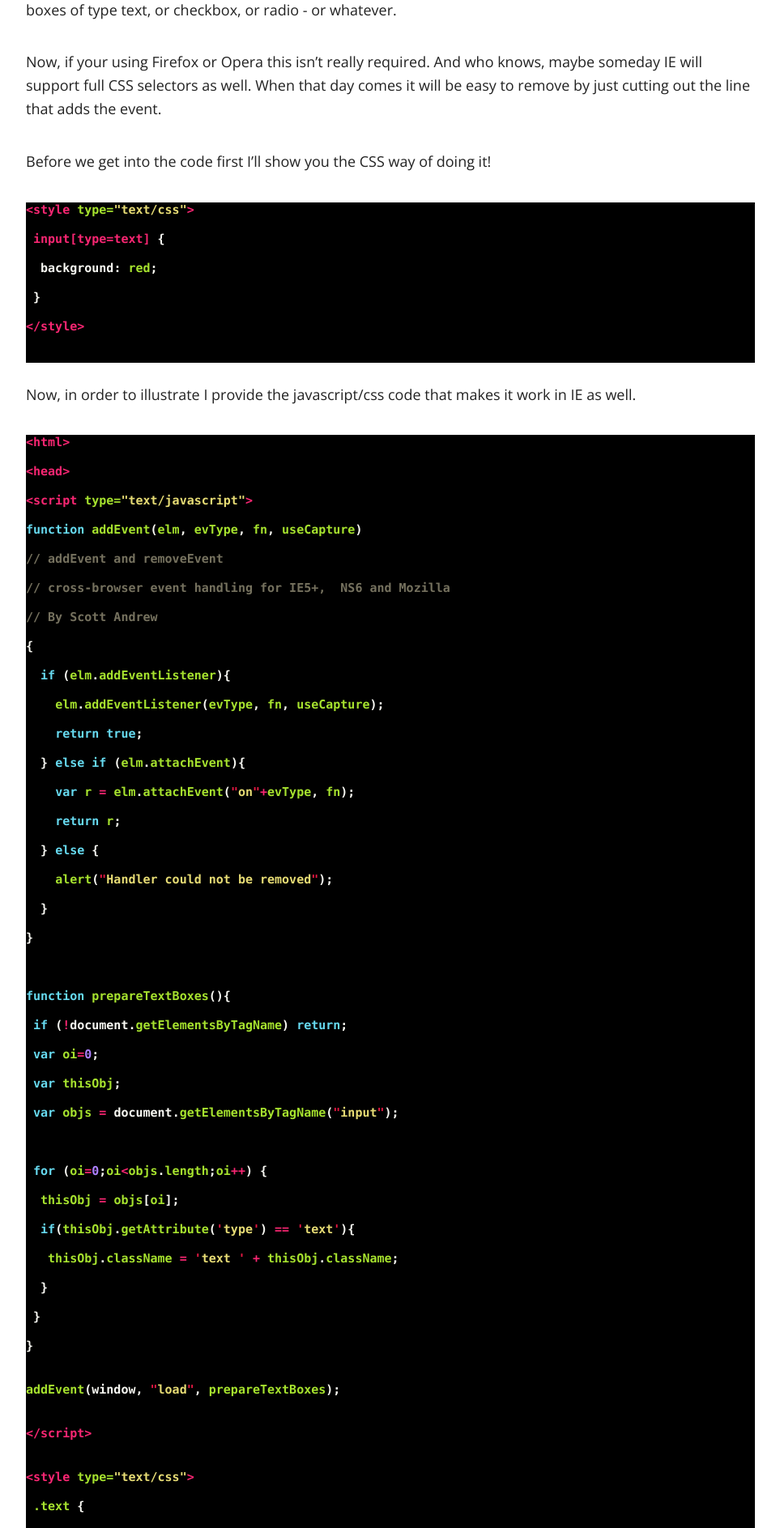
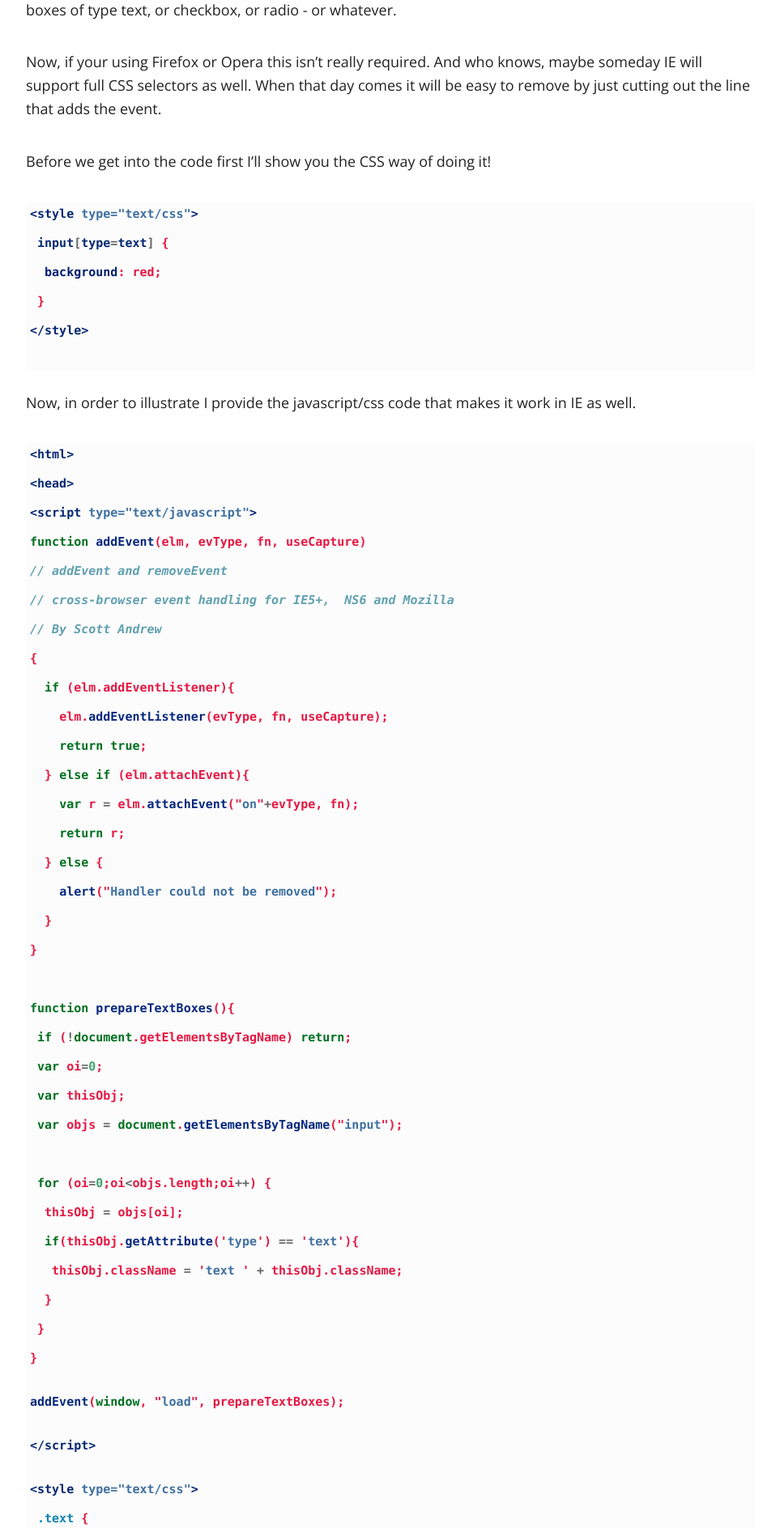
Before and after one commit to finalcut/finalcut.github.io, a Jekyll site: the page built from _posts/2005-05-24-styling-all-input-typetext-webpage.markdown, in a window 1280 px wide. Shown: the part 897-2784 px from the top of the page at 81% size, without its empty margins (158-1121 px from the left). Built offline with Jekyll 4.4.1, drawn with Linux system fonts in a browser that asks for light colours; nearby versions of some CDN libraries.

Commit message:
change syntax highligher style

```diff
--- a/assets/css/post.css
+++ b/assets/css/post.css
@@ -532,7 +532,8 @@
 pre {
   word-wrap: break-word;
   margin-bottom: 1.5625rem;
-  background: black;
+  background: #fcfcfc;
+  padding: 5px;
 }
 
 code {
--- a/assets/css/style.css
+++ b/assets/css/style.css
@@ -540,71 +540,67 @@
     -moz-border-radius: 4px;
     border-radius: 4px;
 }
-.highlight pre {background: black;}
-.highlight .hll { background-color: #49483e }
-.highlight .c { color: #75715e } /* Comment */
-.highlight .err { color: #960050; background-color: #1e0010 } /* Error */
-.highlight .k { color: #66d9ef } /* Keyword */
-.highlight .l { color: #ae81ff } /* Literal */
-.highlight .n { color: #f8f8f2 } /* Name */
-.highlight .o { color: #f92672 } /* Operator */
-.highlight .p { color: #f8f8f2 } /* Punctuation */
-.highlight .cm { color: #75715e } /* Comment.Multiline */
-.highlight .cp { color: #75715e } /* Comment.Preproc */
-.highlight .c1 { color: #75715e } /* Comment.Single */
-.highlight .cs { color: #75715e } /* Comment.Special */
+/.highlight .hll { background-color: #ffffcc }
+.highlight .c { color: #60a0b0; font-style: italic } /* Comment */
+.highlight .err { border: 1px solid #FF0000 } /* Error */
+.highlight .k { color: #007020; font-weight: bold } /* Keyword */
+.highlight .o { color: #666666 } /* Operator */
+.highlight .cm { color: #60a0b0; font-style: italic } /* Comment.Multiline */
+.highlight .cp { color: #007020 } /* Comment.Preproc */
+.highlight .c1 { color: #60a0b0; font-style: italic } /* Comment.Single */
+.highlight .cs { color: #60a0b0; background-color: #fff0f0 } /* Comment.Special */
+.highlight .gd { color: #A00000 } /* Generic.Deleted */
 .highlight .ge { font-style: italic } /* Generic.Emph */
+.highlight .gr { color: #FF0000 } /* Generic.Error */
+.highlight .gh { color: #000080; font-weight: bold } /* Generic.Heading */
+.highlight .gi { color: #00A000 } /* Generic.Inserted */
+.highlight .go { color: #808080 } /* Generic.Output */
+.highlight .gp { color: #c65d09; font-weight: bold } /* Generic.Prompt */
 .highlight .gs { font-weight: bold } /* Generic.Strong */
-.highlight .kc { color: #66d9ef } /* Keyword.Constant */
-.highlight .kd { color: #66d9ef } /* Keyword.Declaration */
-.highlight .kn { color: #f92672 } /* Keyword.Namespace */
-.highlight .kp { color: #66d9ef } /* Keyword.Pseudo */
-.highlight .kr { color: #66d9ef } /* Keyword.Reserved */
-.highlight .kt { color: #66d9ef } /* Keyword.Type */
-.highlight .ld { color: #e6db74 } /* Literal.Date */
-.highlight .m { color: #ae81ff } /* Literal.Number */
-.highlight .s { color: #e6db74 } /* Literal.String */
-.highlight .na { color: #a6e22e } /* Name.Attribute */
-.highlight .nb { color: #f8f8f2 } /* Name.Builtin */
-.highlight .nc { color: #a6e22e } /* Name.Class */
-.highlight .no { color: #66d9ef } /* Name.Constant */
-.highlight .nd { color: #a6e22e } /* Name.Decorator */
-.highlight .ni { color: #f8f8f2 } /* Name.Entity */
-.highlight .ne { color: #a6e22e } /* Name.Exception */
-.highlight .nf { color: #a6e22e } /* Name.Function */
-.highlight .nl { color: #f8f8f2 } /* Name.Label */
-.highlight .nn { color: #f8f8f2 } /* Name.Namespace */
-.highlight .nx { color: #a6e22e } /* Name.Other */
-.highlight .py { color: #f8f8f2 } /* Name.Property */
-.highlight .nt { color: #f92672 } /* Name.Tag */
-.highlight .nv { color: #f8f8f2 } /* Name.Variable */
-.highlight .ow { color: #f92672 } /* Operator.Word */
-.highlight .w { color: #f8f8f2 } /* Text.Whitespace */
-.highlight .mf { color: #ae81ff } /* Literal.Number.Float */
-.highlight .mh { color: #ae81ff } /* Literal.Number.Hex */
-.highlight .mi { color: #ae81ff } /* Literal.Number.Integer */
-.highlight .mo { color: #ae81ff } /* Literal.Number.Oct */
-.highlight .sb { color: #e6db74 } /* Literal.String.Backtick */
-.highlight .sc { color: #e6db74 } /* Literal.String.Char */
-.highlight .sd { color: #e6db74 } /* Literal.String.Doc */
-.highlight .s2 { color: #e6db74 } /* Literal.String.Double */
-.highlight .se { color: #ae81ff } /* Literal.String.Escape */
-.highlight .sh { color: #e6db74 } /* Literal.String.Heredoc */
-.highlight .si { color: #e6db74 } /* Literal.String.Interpol */
-.highlight .sx { color: #e6db74 } /* Literal.String.Other */
-.highlight .sr { color: #e6db74 } /* Literal.String.Regex */
-.highlight .s1 { color: #e6db74 } /* Literal.String.Single */
-.highlight .ss { color: #e6db74 } /* Literal.String.Symbol */
-.highlight .bp { color: #f8f8f2 } /* Name.Builtin.Pseudo */
-.highlight .vc { color: #f8f8f2 } /* Name.Variable.Class */
-.highlight .vg { color: #f8f8f2 } /* Name.Variable.Global */
-.highlight .vi { color: #f8f8f2 } /* Name.Variable.Instance */
-.highlight .il { color: #ae81ff } /* Literal.Number.Integer.Long */
-
-.highlight .gh { } /* Generic Heading & Diff Header */
-.highlight .gu { color: #75715e; } /* Generic.Subheading & Diff Unified/Comment? */
-.highlight .gd { color: #f92672; } /* Generic.Deleted & Diff Deleted */
-.highlight .gi { color: #a6e22e; } /* Generic.Inserted & Diff Inserted */
+.highlight .gu { color: #800080; font-weight: bold } /* Generic.Subheading */
+.highlight .gt { color: #0040D0 } /* Generic.Traceback */
+.highlight .kc { color: #007020; font-weight: bold } /* Keyword.Constant */
+.highlight .kd { color: #007020; font-weight: bold } /* Keyword.Declaration */
+.highlight .kn { color: #007020; font-weight: bold } /* Keyword.Namespace */
+.highlight .kp { color: #007020 } /* Keyword.Pseudo */
+.highlight .kr { color: #007020; font-weight: bold } /* Keyword.Reserved */
+.highlight .kt { color: #902000 } /* Keyword.Type */
+.highlight .m { color: #40a070 } /* Literal.Number */
+.highlight .s { color: #4070a0 } /* Literal.String */
+.highlight .na { color: #4070a0 } /* Name.Attribute */
+.highlight .nb { color: #007020 } /* Name.Builtin */
+.highlight .nc { color: #0e84b5; font-weight: bold } /* Name.Class */
+.highlight .no { color: #60add5 } /* Name.Constant */
+.highlight .nd { color: #555555; font-weight: bold } /* Name.Decorator */
+.highlight .ni { color: #d55537; font-weight: bold } /* Name.Entity */
+.highlight .ne { color: #007020 } /* Name.Exception */
+.highlight .nf { color: #06287e } /* Name.Function */
+.highlight .nl { color: #002070; font-weight: bold } /* Name.Label */
+.highlight .nn { color: #0e84b5; font-weight: bold } /* Name.Namespace */
+.highlight .nt { color: #062873; font-weight: bold } /* Name.Tag */
+.highlight .nv { color: #bb60d5 } /* Name.Variable */
+.highlight .ow { color: #007020; font-weight: bold } /* Operator.Word */
+.highlight .w { color: #bbbbbb } /* Text.Whitespace */
+.highlight .mf { color: #40a070 } /* Literal.Number.Float */
+.highlight .mh { color: #40a070 } /* Literal.Number.Hex */
+.highlight .mi { color: #40a070 } /* Literal.Number.Integer */
+.highlight .mo { color: #40a070 } /* Literal.Number.Oct */
+.highlight .sb { color: #4070a0 } /* Literal.String.Backtick */
+.highlight .sc { color: #4070a0 } /* Literal.String.Char */
+.highlight .sd { color: #4070a0; font-style: italic } /* Literal.String.Doc */
+.highlight .s2 { color: #4070a0 } /* Literal.String.Double */
+.highlight .se { color: #4070a0; font-weight: bold } /* Literal.String.Escape */
+.highlight .sh { color: #4070a0 } /* Literal.String.Heredoc */
+.highlight .si { color: #70a0d0; font-style: italic } /* Literal.String.Interpol */
+.highlight .sx { color: #c65d09 } /* Literal.String.Other */
+.highlight .sr { color: #235388 } /* Literal.String.Regex */
+.highlight .s1 { color: #4070a0 } /* Literal.String.Single */
+.highlight .ss { color: #517918 } /* Literal.String.Symbol */
+.highlight .bp { color: #007020 } /* Name.Builtin.Pseudo */
+.highlight .vc { color: #bb60d5 } /* Name.Variable.Class */
+.highlight .vg { color: #bb60d5 } /* Name.Variable.Global */
+.highlight .vi { color: #bb60d5 } /* Name.Variable.Instance */
+.highlight .il { color: #40a070 } /* Literal.Number.Integer.Long */
 .chart {
   max-width: 56.250rem;
   margin-right: auto;
```
